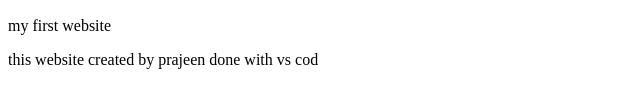
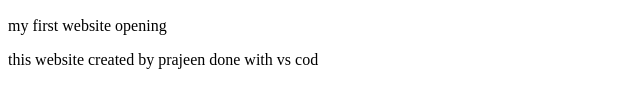
Before and after one commit to prajeen48/first-project, a plain HTML site: page index.html in a window 1280 px wide. Shown: the part 341-448 px from the top of the page, 0-640 px from the left. Drawn offline with Linux system fonts and the light colour scheme.

```diff
--- a/index.html
+++ b/index.html
@@ -9,7 +9,7 @@
     <h1>william</h1>
     <h1>adam smith</h1>
     <img width="200px" src="images.jfif" alt="">
-    <p>my first website</p>
+    <p>my first website opening</p>
     <p>this website created by prajeen  done with vs cod</p>
 </body>
 </html>
```
